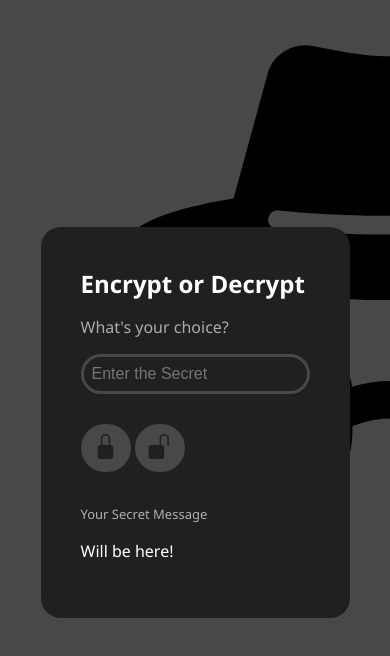
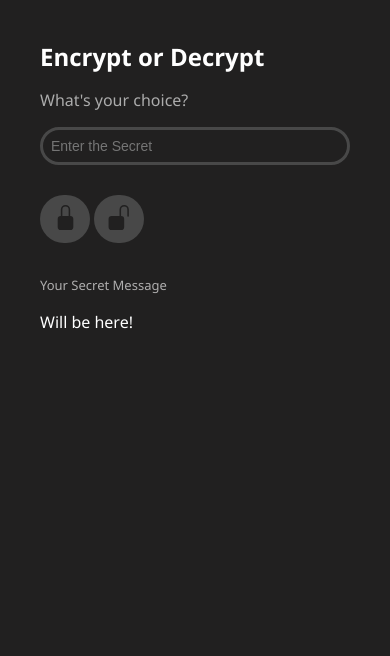
Before and after one commit to SangeethSDevan/Keep-it-Secret, a plain HTML site: page index.html in a window 390 px wide. Drawn offline with Linux system fonts and the light colour scheme.

Commit message:
added media query

```diff
--- a/style.css
+++ b/style.css
@@ -41,7 +41,7 @@ input {
     width: 100%;
     outline: none;
     color: white;
-    font-size: 16px;
+    font-size: 14px;
     font-family: Arial, Helvetica, sans-serif;
 }
 
@@ -67,3 +67,17 @@ label {
     color: rgb(175, 174, 174);
     font-size: small;
 }
+
+@media (max-width:500px) {
+    .card {
+        height: 100%;
+        width: 100%;
+        border-radius: 0;
+    }
+}
+
+@media (min-width:1500px){
+    .card {
+        transform: scale(1.5);
+    }
+}
```
